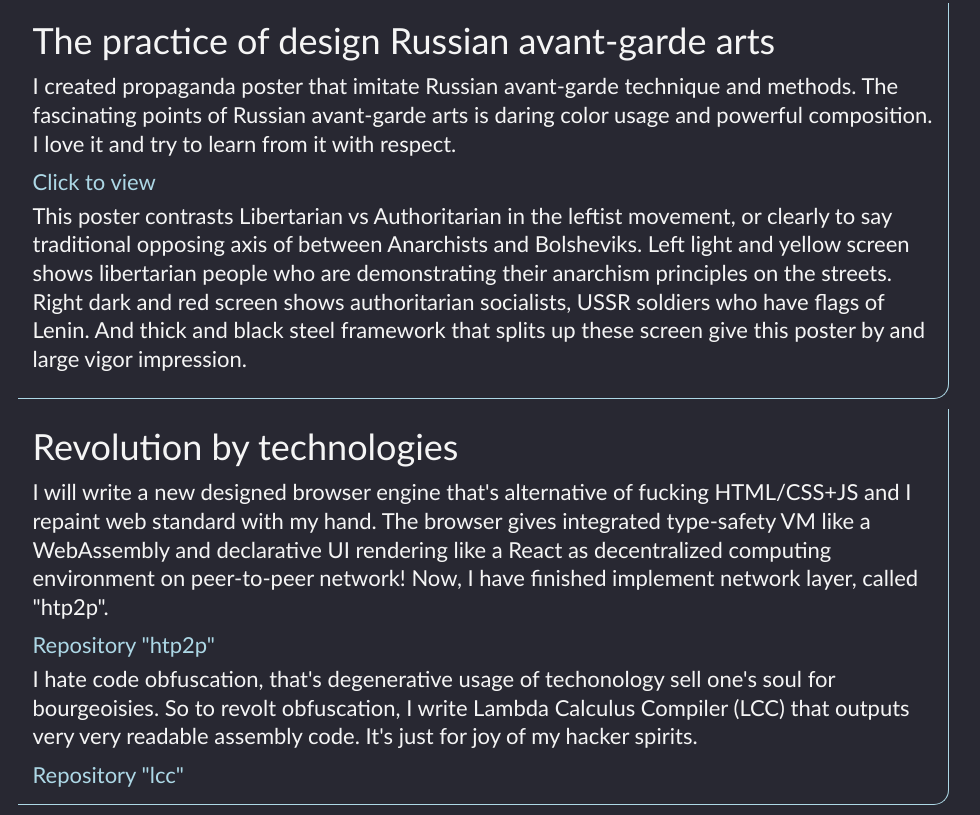
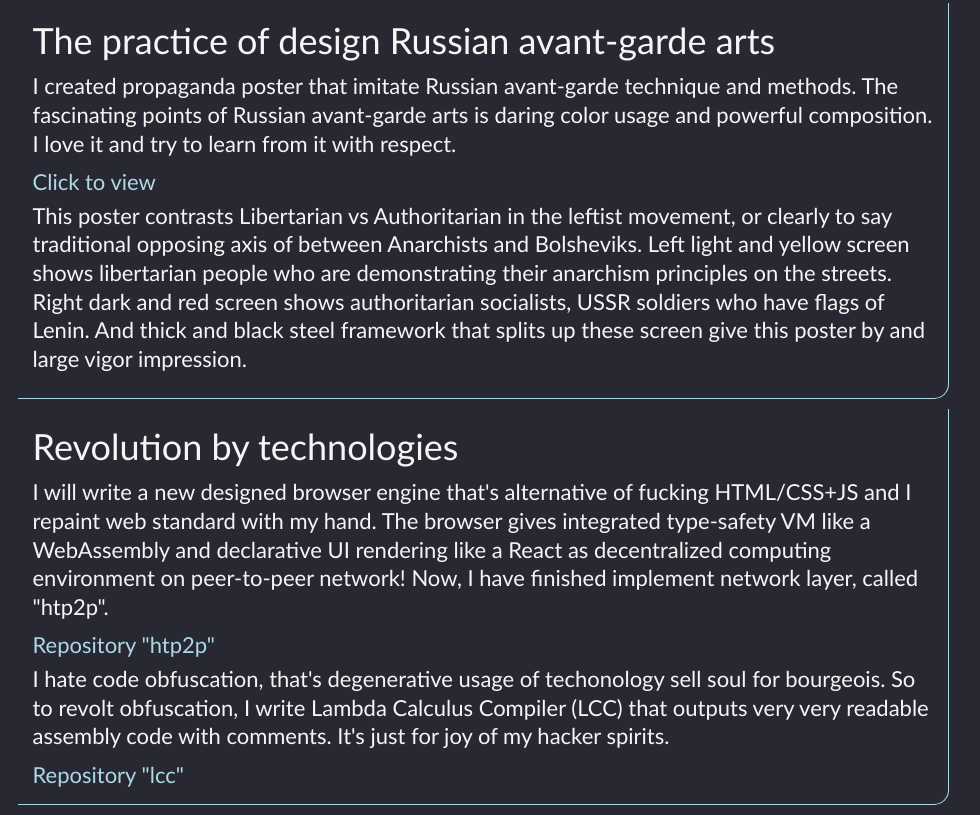
Before and after one commit to anarcho-dynabook/anarcho-dynabook.github.io, a plain HTML site: page index.html in a window 1280 px wide. Shown: the part 1608-2423 px from the top of the page, without its empty margins (157-1137 px from the left). Drawn offline with Linux system fonts and the light colour scheme.

Commit message:
Update index.html

```diff
--- a/index.html
+++ b/index.html
@@ -145,10 +145,10 @@
                 </a>
                 <p>
                     I hate code obfuscation, that's degenerative usage of
-                    techonology sell one's soul for bourgeoisies. So to revolt
+                    techonology sell soul for bourgeois. So to revolt
                     obfuscation, I write Lambda Calculus Compiler (LCC) that
-                    outputs very very readable assembly code. It's just for joy
-                    of my hacker spirits.
+                    outputs very very readable assembly code with comments. It's
+                    just for joy of my hacker spirits.
                 </p>
                 <a href="https://github.com/anarcho-dynabook/lcc">
                     Repository "lcc"
```
